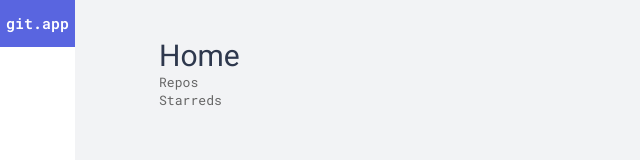
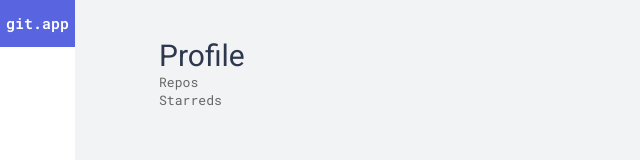
Before and after one commit to dfsilvadev/react-firebase, a React (Create React App) app: page / in a window 1280 px wide. Shown: the top 160 px of the page, without its empty margins (0-640 px from the left). Built offline with nearby package versions, Linux system fonts and the light colour scheme.

Commit message:
feat: mudando o nome dos arquivos e component de Home para Profile

```diff
--- a/src/Routes.jsx
+++ b/src/Routes.jsx
@@ -1,13 +1,13 @@
 import React from "react";
 import { Routes, Route } from "react-router-dom";
-import Home from "./pages/Home";
+import Profile from "./pages/Profile";
 // import Repos from "./pages/Repos";
 // import Starred from "./pages/Starred";
 
 const MyRoutes = () => {
   return (
     <Routes>
-      <Route path="/*" element={<Home />} />
+      <Route path="/*" element={<Profile />} />
       {/* <Route path="repos" element={<Repos />} />
       <Route path="starred" element={<Starred />} /> */}
     </Routes>
--- a/src/pages/Home.jsx
+++ b/src/pages/Profile.jsx
@@ -6,7 +6,7 @@ import Starred from "./Starred";
 const Home = () => {
   return (
     <div className="container">
-      <h1>Home</h1>
+      <h1>Profile</h1>
       <Link to="repos">Repos</Link>
       <Link to="starred">Starreds</Link>
 
```
